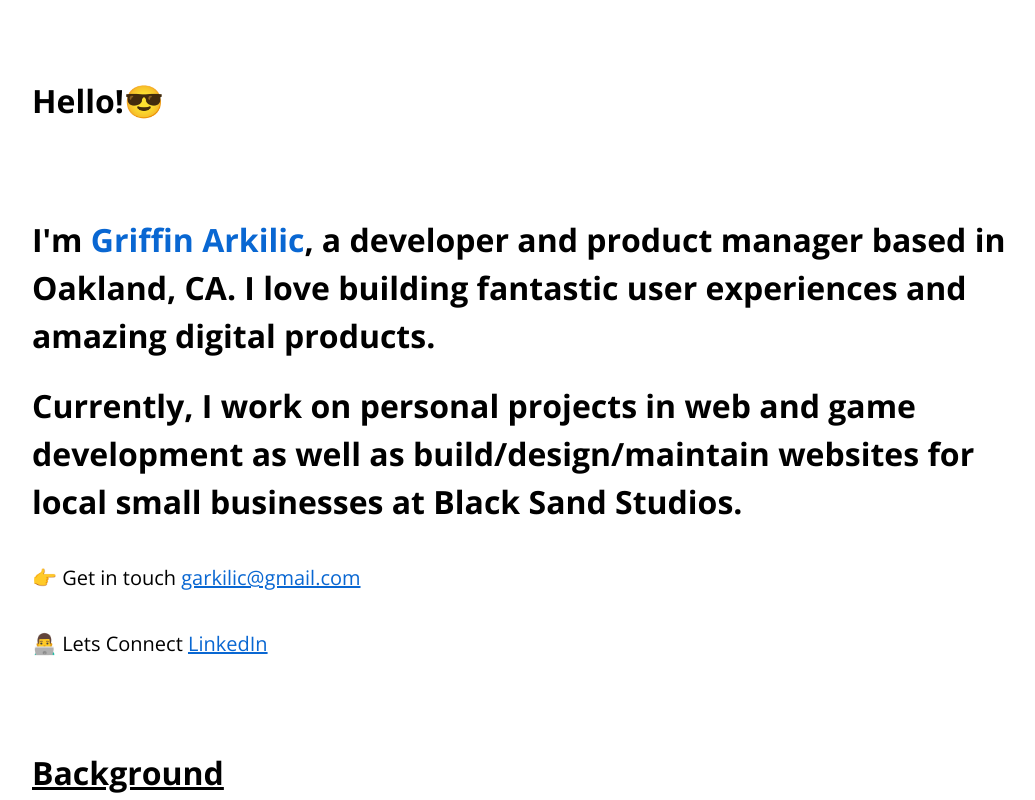
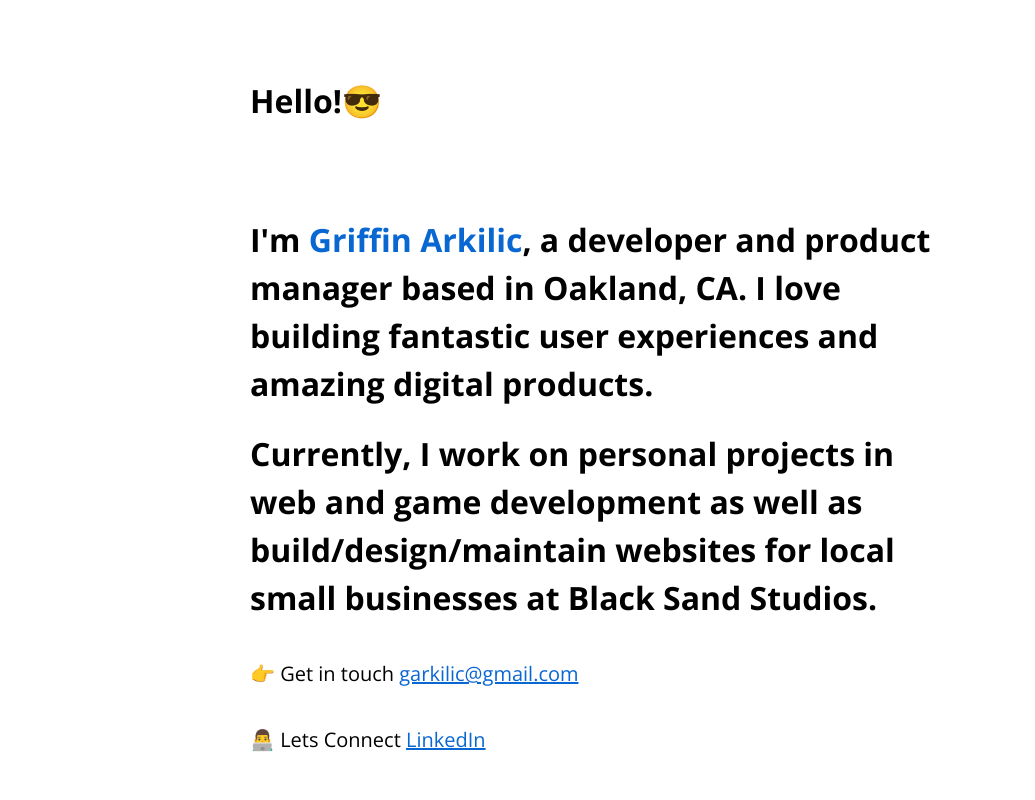
Before and after one commit to garkilic/personal-site-react, a React (Create React App) app: page / in a window 1280 px wide. Shown: the top 800 px of the page, without its empty margins (40-1075 px from the left). Built offline with nearby package versions, Linux system fonts and the light colour scheme.

Commit message:
Sizing change

```diff
--- a/src/style.css
+++ b/src/style.css
@@ -39,7 +39,8 @@ a {
 
 @media (min-width: 675px) {
 	.section-container {
-		max-width: 1000px;
+		margin: 0 auto;
+		width: 100%;
 	}
 }
 
```
